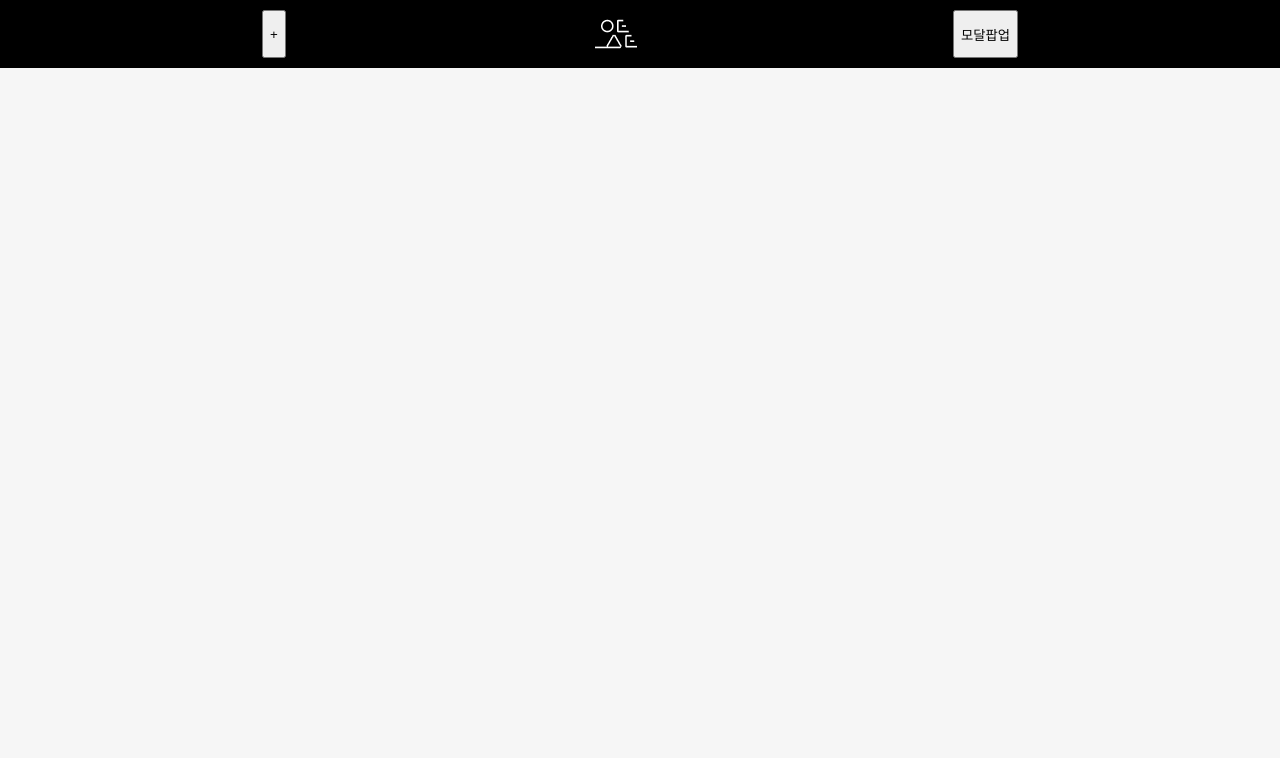
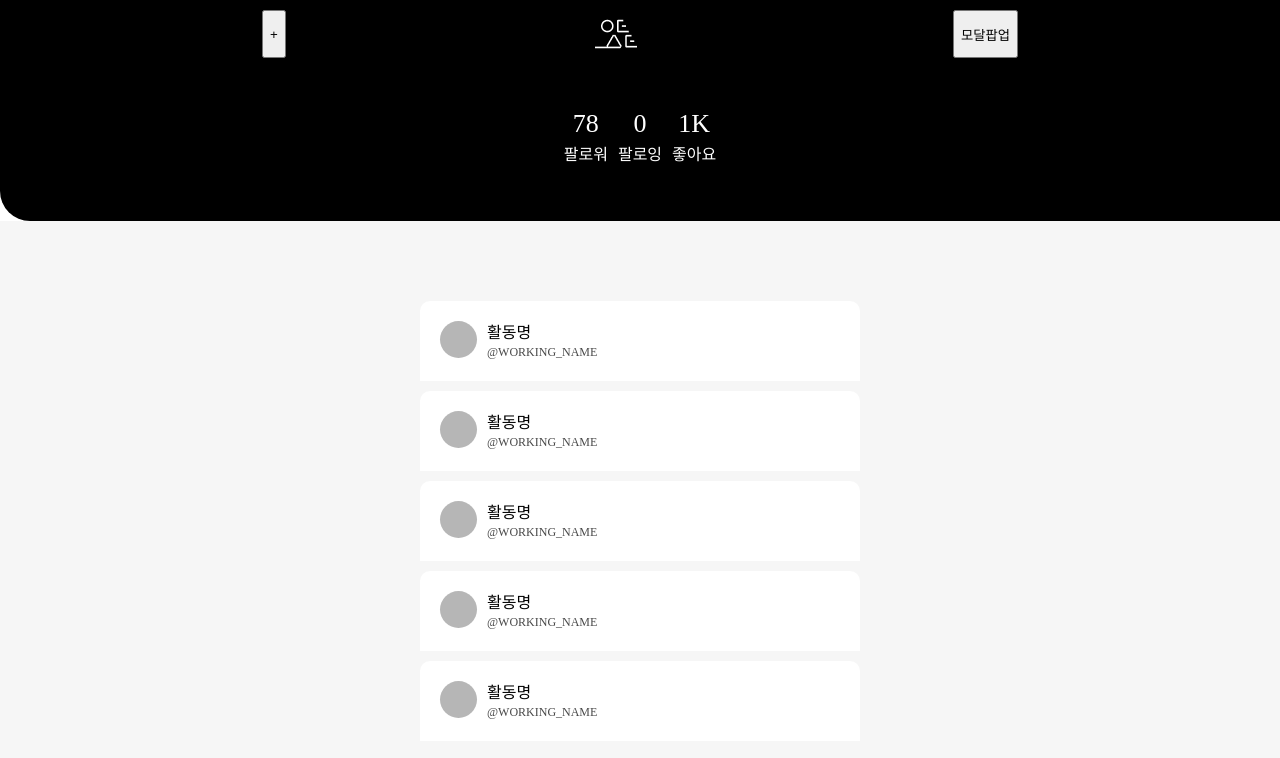
Before and after one commit to Artistep/Frontend, a React (Create React App) app: page /follower in a window 1280 px wide. Before the commit this address had no page. Shown: the top 758 px of the page. Built offline with nearby package versions, Linux system fonts and the light colour scheme; a web font is replaced by a local one.

Commit message:
[feat]follower page

```diff
--- a/src/App.js
+++ b/src/App.js
@@ -10,6 +10,7 @@ import Idfind from "./pages/find/idfind";
 import Pwfind from "./pages/find/pwfind";
 import Detail from "./pages/detail";
 import Mypage from "./pages/mypage";
+import Follower from "./pages/mypage/Follower";
 
 function App() {
   return (
@@ -18,6 +19,7 @@ function App() {
       <Nav />
       <Routes>
         <Route path="/mypage" element={<Mypage />} />
+        <Route path="/follower" element={<Follower />} />
       </Routes>
       <div
         style={{
--- /dev/null
+++ b/src/pages/mypage/Follower.js
@@ -0,0 +1,75 @@
+import React from "react";
+import {
+  Mycon,
+  MyBtext,
+  Ftext,
+  HeaderBox,
+  Circle,
+  HeaderBtext,
+  HeaderStext,
+} from "../../components/Box/styled";
+
+const Follower = () => {
+  const arr = [1, 2, 3, 4, 5];
+  return (
+    <div>
+      <Mycon>
+        <div style={{ display: "flex" }}>
+          <div
+            style={{
+              display: "flex",
+              justifyContent: "space-around",
+              color: "#FFFFFF",
+            }}
+          >
+            <div style={{ textAlign: "center", margin: "5px" }}>
+              <MyBtext>78</MyBtext>
+              <Ftext>팔로워</Ftext>
+            </div>
+            <div style={{ textAlign: "center", margin: "5px" }}>
+              <MyBtext>0</MyBtext>
+              <Ftext>팔로잉</Ftext>
+            </div>
+            <div style={{ textAlign: "center", margin: "5px" }}>
+              <MyBtext>1K</MyBtext>
+              <Ftext>좋아요</Ftext>
+            </div>
+          </div>
+        </div>
+      </Mycon>
+
+      <div
+        style={{
+          display: "flex",
+          paddingTop: "70px",
+          justifyContent: "center",
+          backgroundColor: "#F6F6F6",
+          height: "100vh",
+        }}
+      >
+        <div
+          style={{
+            display: "flex",
+            justifyContent: "center",
+            margin: "10px 200px 0px 200px",
+            width: "100%",
+          }}
+        >
+          <div style={{ width: "50%" }}>
+            {arr.map((i) => (
+              <HeaderBox key={i} style={{marginBottom: "10px"}}>
+                <Circle></Circle>
+                <div>
+                  <HeaderBtext>활동명</HeaderBtext>
+                  <HeaderStext>@WORKING_NAME</HeaderStext>
+                </div>
+              </HeaderBox>
+            ))}
+          </div>
+        </div>
+      </div>
+    </div>
+  );
+};
+
+export default Follower;
```
